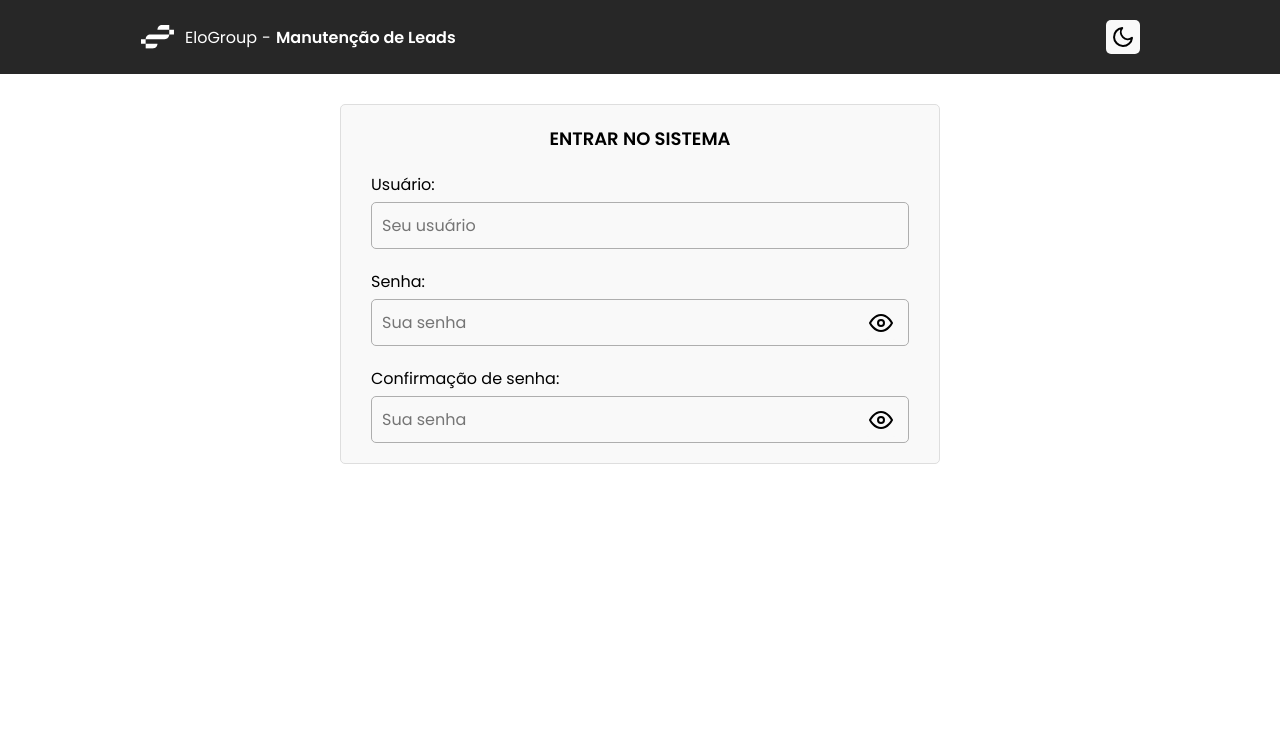
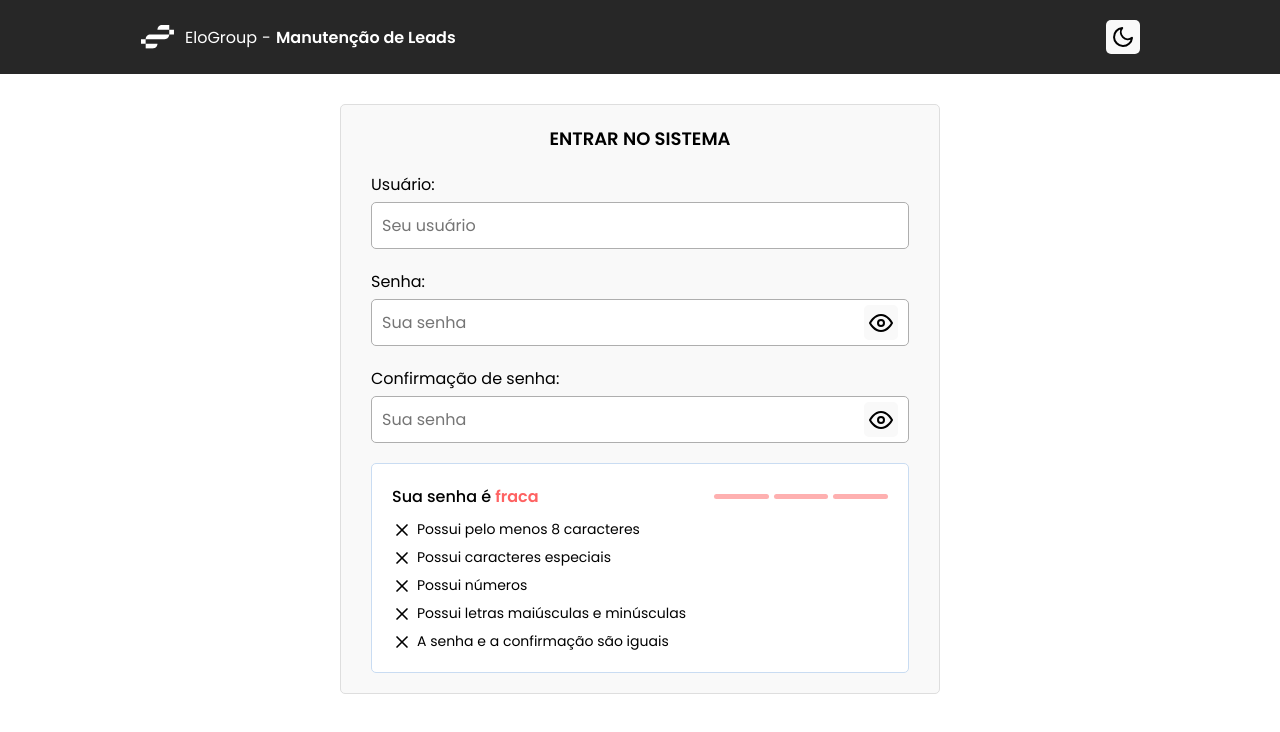
Before and after one commit to filipealvess/manutencao-leads, a React (Create React App) app: page / in a window 1280 px wide. Shown: the top 732 px of the page. Built offline with nearby package versions, Linux system fonts and the light colour scheme; the HTML template or start-up script is replaced by a standard one.

Commit message:
feat: add password feedback component

```diff
--- a/src/components/Field/styles.js
+++ b/src/components/Field/styles.js
@@ -13,6 +13,7 @@ export const InputWrapper = styled.div`
   margin-top: 5px;
   border: 1px solid ${({ theme }) => theme.inputBorderColor};
   border-radius: 5px;
+  background-color: ${({ theme }) => theme.inputBackground};
   cursor: text;
   transition: 0.2s border-color;
 
--- /dev/null
+++ b/src/components/PasswordFeedback/index.jsx
@@ -0,0 +1,34 @@
+import React from 'react';
+import { X } from 'react-feather';
+import PasswordFeedbackWrapper, {
+  Feedback,
+  Header,
+  Level,
+  Progress,
+  Rule,
+  Status
+} from './styles';
+
+export default function PasswordFeedback() {
+  return (
+    <PasswordFeedbackWrapper>
+      <Header>
+        <Feedback>Sua senha é <Status>fraca</Status></Feedback>
+
+        <Progress>
+          <Level />
+          <Level />
+          <Level />
+        </Progress>
+      </Header>
+
+      <ul>
+        <Rule><X size={20} /> Possui pelo menos 8 caracteres</Rule>
+        <Rule><X size={20} /> Possui caracteres especiais</Rule>
+        <Rule><X size={20} /> Possui números</Rule>
+        <Rule><X size={20} /> Possui letras maiúsculas e minúsculas</Rule>
+        <Rule><X size={20} /> A senha e a confirmação são iguais</Rule>
+      </ul>
+    </PasswordFeedbackWrapper>
+  );
+}
--- /dev/null
+++ b/src/components/PasswordFeedback/styles.js
@@ -0,0 +1,66 @@
+import styled from 'styled-components';
+
+const PasswordFeedbackWrapper = styled.section`
+  padding: 20px;
+  margin-top: 20px;
+  border: 1px solid ${({ theme }) => theme.lightBlue};
+  border-radius: 5px;
+  background-color: ${({ theme }) => theme.inputBackground};
+`;
+
+export const Header = styled.header`
+  display: flex;
+  justify-content: space-between;
+  align-items: center;
+  margin-bottom: 10px;
+
+  @media (max-width: 500px) {
+    flex-direction: column;
+    margin-bottom: 20px;
+  }
+`;
+
+export const Feedback = styled.p`
+  font-weight: 500;
+  text-align: center;
+
+  @media (max-width: 500px) {
+    margin-bottom: 5px;
+  }
+`;
+
+export const Status = styled.span`
+  color: ${({ theme }) => theme.red};
+  font-weight: 600;
+`;
+
+export const Progress = styled.div`
+  display: flex;
+  gap: 5px;
+  width: 35%;
+
+  @media (max-width: 500px) {
+    width: 100%;
+    max-width: 150px;
+  }
+`;
+
+export const Level = styled.span`
+  flex-grow: 1;
+  height: 5px;
+  border-radius: 20px;
+  background-color: ${({ theme }) => theme.red};
+  opacity: 0.5;
+`;
+
+export const Rule = styled.li`
+  display: flex;
+  align-items: center;
+  font-size: 1.4rem;
+
+  & + & { margin-top: 7px; }
+
+  & * { margin-right: 5px; }
+`;
+
+export default PasswordFeedbackWrapper;
--- a/src/pages/Login/index.jsx
+++ b/src/pages/Login/index.jsx
@@ -3,6 +3,7 @@ import Header from '../../components/Header';
 import Main from '../../components/Main';
 import Form from '../../components/Form';
 import Field from '../../components/Field';
+import PasswordFeedback from '../../components/PasswordFeedback';
 
 export default function Login() {
   return (
@@ -14,6 +15,8 @@ export default function Login() {
           <Field label="Usuário" placeholder="Seu usuário" />
           <Field label="Senha" placeholder="Sua senha" type="password" />
           <Field label="Confirmação de senha" placeholder="Sua senha" type="password" />
+
+          <PasswordFeedback />
         </Form>
       </Main>
     </React.Fragment>
--- a/src/styles/GlobalStyle.js
+++ b/src/styles/GlobalStyle.js
@@ -12,6 +12,7 @@ const GlobalStyle = createGlobalStyle`
     font-size: 1.6rem;
     font-family: 'Poppins', sans-serif;
     font-weight: 400;
+    list-style: none;
     box-sizing: border-box;
   }
 
--- a/src/styles/Theme.js
+++ b/src/styles/Theme.js
@@ -4,6 +4,7 @@ const theme = {
   sectionBackground: '#F9F9F9',
   sectionBorderColor: '#DEDEDE',
   inputBorderColor: '#AEAEAE',
+  inputBackground: '#FFFFFF',
   accent: '#5A60D0',
   red: '#FE6262',
   green: '#37CC3D',
```
